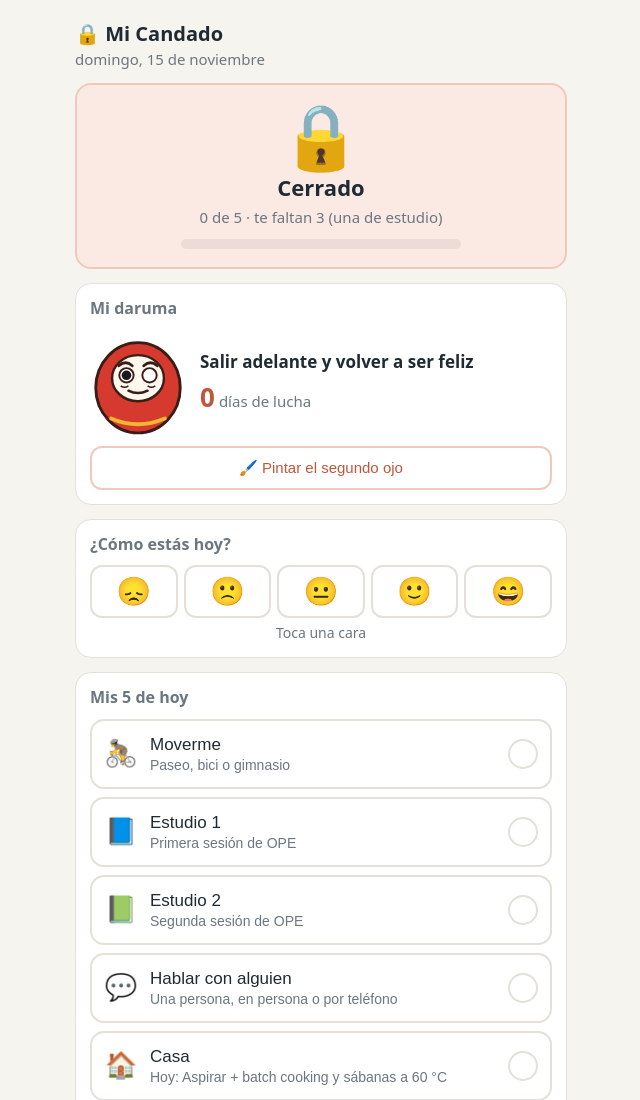
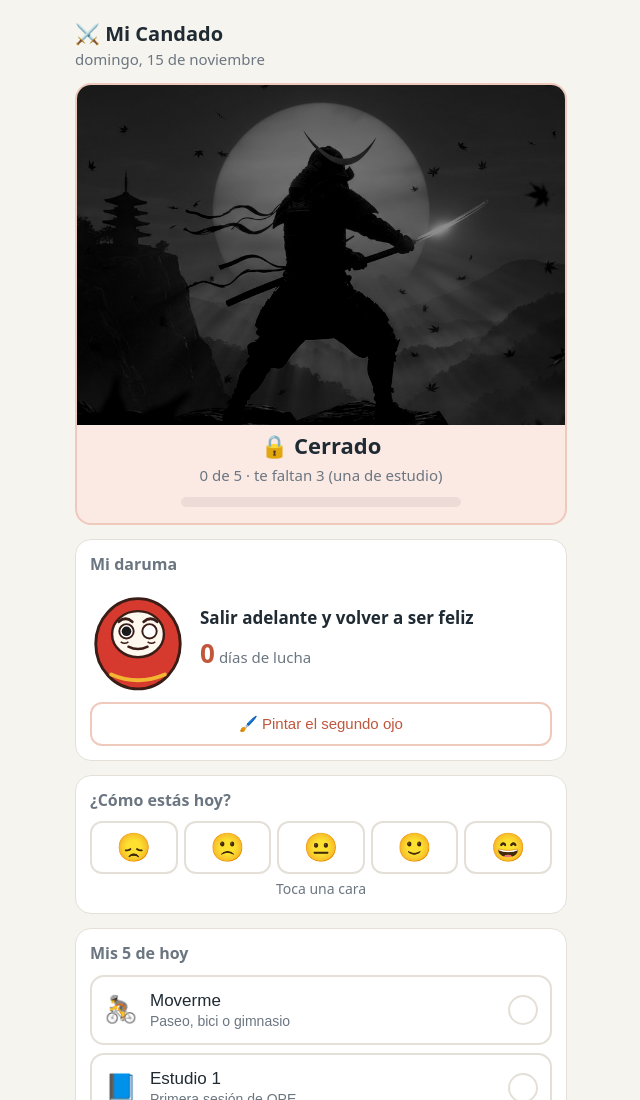
Before and after one commit to keript/mi-candado, a plain HTML site: page index.html in a window 1280 px wide. Shown: the top 1100 px of the page, without its empty margins (319-959 px from the left). Drawn offline with Linux system fonts and the light colour scheme.

Commit message:
Samurái: icono nuevo y en la portada (gris cerrado, color abierto)
Co-Authored-By: Claude Opus 5.5 <noreply@anthropic.com>
Claude-Session: https://claude.ai/code/session_01YU38PfxsCjw2a4uUQh8gXT

```diff
--- a/index.html
+++ b/index.html
@@ -24,7 +24,12 @@
   .card h2{font-size:16px;margin:0 0 10px;color:var(--soft);font-weight:600}
 
   /* Candado */
-  .candado{text-align:center;border-radius:16px;padding:18px 12px;margin-bottom:14px;border:2px solid transparent;transition:.25s}
+  .candado{text-align:center;border-radius:16px;padding:0 0 16px;margin-bottom:14px;border:2px solid transparent;transition:.25s;overflow:hidden}
+  .candado .foto{display:block;width:100%;aspect-ratio:1/1;max-height:340px;object-fit:cover;object-position:center 40%;transition:filter .6s}
+  .candado.cerrado .foto{filter:grayscale(1) brightness(.55) contrast(1.1)}
+  .candado.llave .foto{filter:grayscale(.35) brightness(.9)}
+  .candado.abierto .foto{filter:saturate(1.15) brightness(1.05)}
+  .candado .estado,.candado .detalle{padding:0 12px}
   .candado.cerrado{background:var(--lock-bg);border-color:#f0c9bd}
   .candado.abierto{background:var(--ok-bg);border-color:#bfe6d2}
   .candado.llave{background:var(--key-bg);border-color:#efd99a}
@@ -85,11 +90,11 @@
 </head>
 <body>
 <main>
-  <h1>🔒 Mi Candado</h1>
+  <h1>⚔️ Mi Candado</h1>
   <div class="fecha" id="fecha"></div>
 
   <section class="candado cerrado" id="candado" aria-live="polite">
-    <div class="icono" id="cIcono">🔒</div>
+    <img class="foto" src="samurai.jpg" alt="Samurái desenvainando frente al sol">
     <div class="estado" id="cEstado">Cerrado</div>
     <div class="detalle" id="cDetalle"></div>
     <div class="barra"><div id="cBarra"></div></div>
@@ -261,8 +266,7 @@
     // candado
     const st = estado(dia), h = hechas(dia), n = necesarias(dia);
     const c = $("candado"); c.className = "candado " + st;
-    $("cIcono").textContent = st==="cerrado" ? "🔒" : (st==="llave" ? "🔑" : "🔓");
-    $("cEstado").textContent = st==="cerrado" ? "Cerrado" : (st==="llave" ? "Abierto con llave" : "¡Abierto!");
+    $("cEstado").textContent = st==="cerrado" ? "🔒 Cerrado" : (st==="llave" ? "🔑 Abierto con llave" : "⚔️ ¡Abierto!");
     $("cDetalle").textContent = st==="abierto" ? (h+" de 5 · ¡día conseguido!")
       : (st==="llave" ? "Hoy tocaba cuidarse. Mañana, otro día."
         : (h >= n ? (h+" de 5 · solo falta un rato de estudio 📘")
--- a/sw.js
+++ b/sw.js
@@ -1,5 +1,5 @@
-const CACHE = "mi-candado-v3";
-const FILES = ["./", "index.html", "manifest.webmanifest", "icon-192.png", "icon-512.png"];
+const CACHE = "mi-candado-v4";
+const FILES = ["./", "index.html", "manifest.webmanifest", "icon-192.png", "icon-512.png", "samurai.jpg"];
 self.addEventListener("install", e => {
   e.waitUntil(caches.open(CACHE).then(c => c.addAll(FILES)));
   self.skipWaiting();
```
Also changed, not shown: icon-192.png, icon-512.png, samurai.jpg (added).
